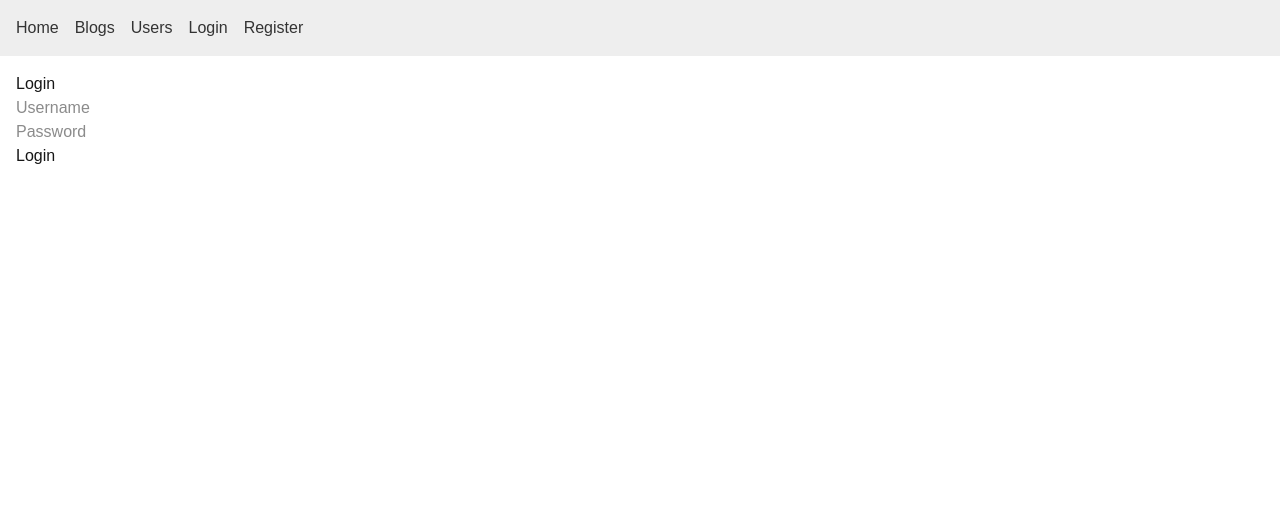
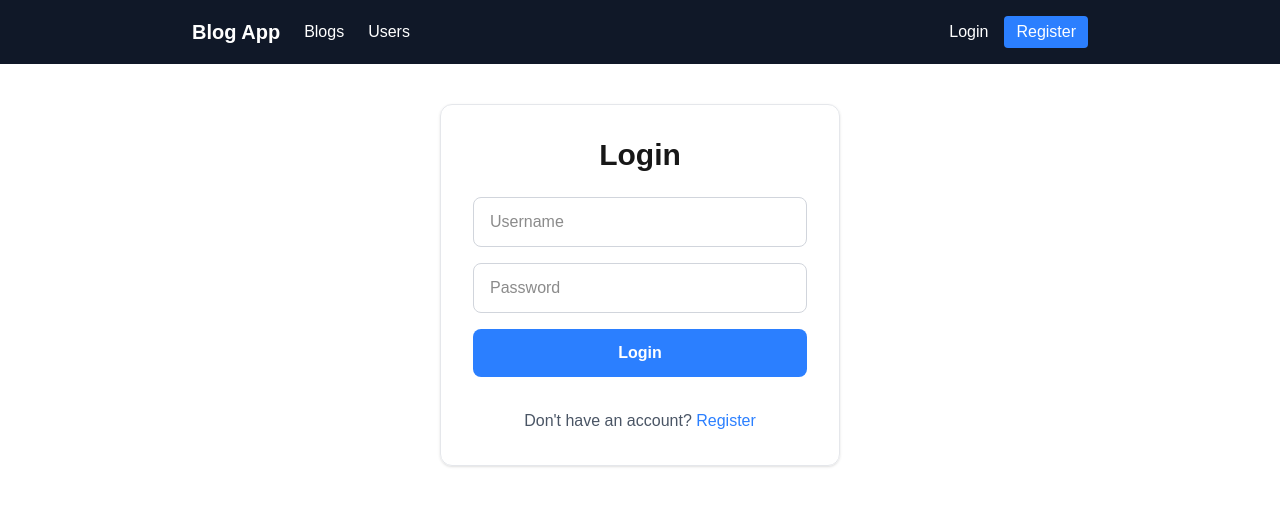
Before and after one commit to nicolasdev97/fullstack-open-6, a Next.js app in the folder part14/blogapp-nextjs/: page /login in a window 1280 px wide. Shown: the top 506 px of the page. Built offline with nearby package versions, Linux system fonts and the light colour scheme; no server answers.

Commit message:
Exercise 14.17.

```diff
--- a/part14/blogapp-nextjs/app/blogs/[id]/page.tsx
+++ b/part14/blogapp-nextjs/app/blogs/[id]/page.tsx
@@ -31,9 +31,10 @@ export default async function BlogPage({ params }: BlogPageProps) {
   }
 
   return (
-    <div>
-      <h1>{blog.title}</h1>
+    <div className="max-w-3xl mx-auto p-6">
+      <h1 className="text-4xl font-bold mb-6">{blog.title}</h1>
 
+      <div className="space-y-4 text-lg">
         <p>
           <strong>Author:</strong> {blog.author}
         </p>
@@ -45,11 +46,17 @@ export default async function BlogPage({ params }: BlogPageProps) {
         <p>
           <strong>Likes:</strong> {blog.likes}
         </p>
+      </div>
 
-      <form action={likeBlog}>
+      <form action={likeBlog} className="mt-6">
         <input type="hidden" name="id" value={blog.id} />
 
-        <button type="submit">Like</button>
+        <button
+          type="submit"
+          className="bg-pink-500 text-white px-4 py-2 rounded hover:bg-pink-600"
+        >
+          Like
+        </button>
       </form>
     </div>
   );
--- a/part14/blogapp-nextjs/app/blogs/new/page.tsx
+++ b/part14/blogapp-nextjs/app/blogs/new/page.tsx
@@ -28,15 +28,16 @@ export default function NewBlogPage() {
   }, [state.errors, showNotification]);
 
   return (
-    <div>
-      <h1>New Blog</h1>
+    <div className="max-w-2xl mx-auto p-6">
+      <h1 className="text-3xl font-bold mb-6">New Blog</h1>
 
-      <form action={formAction}>
+      <form action={formAction} className="space-y-4">
         <div>
           <input
             name="title"
             placeholder="Title"
             defaultValue={state.fields.title}
+            className="w-full border border-gray-300 rounded px-4 py-2"
           />
         </div>
 
@@ -45,14 +46,25 @@ export default function NewBlogPage() {
             name="author"
             placeholder="Author"
             defaultValue={state.fields.author}
+            className="w-full border border-gray-300 rounded px-4 py-2"
           />
         </div>
 
         <div>
-          <input name="url" placeholder="URL" defaultValue={state.fields.url} />
+          <input
+            name="url"
+            placeholder="URL"
+            defaultValue={state.fields.url}
+            className="w-full border border-gray-300 rounded px-4 py-2"
+          />
         </div>
 
-        <button type="submit">Create Blog</button>
+        <button
+          type="submit"
+          className="bg-blue-500 text-white px-4 py-2 rounded hover:bg-blue-600"
+        >
+          Create Blog
+        </button>
       </form>
     </div>
   );
--- a/part14/blogapp-nextjs/app/blogs/page.tsx
+++ b/part14/blogapp-nextjs/app/blogs/page.tsx
@@ -19,55 +19,53 @@ export default async function BlogsPage({ searchParams }: BlogsPageProps) {
   const sortedBlogs = [...filteredBlogs].sort((a, b) => b.likes - a.likes);
 
   return (
-    <div>
+    <div className="max-w-4xl mx-auto p-6">
       <BlogsSuccessNotification success={success} />
 
-      <div
-        style={{
-          display: "flex",
-          justifyContent: "space-between",
-          alignItems: "center",
-        }}
-      >
+      <div className="flex justify-between items-center mb-6">
         <h1>Blogs</h1>
 
-        <Link href="/blogs/new">Create New Blog</Link>
+        <Link
+          href="/blogs/new"
+          className="bg-blue-500 text-white px-4 py-2 rounded hover:bg-blue-600"
+        >
+          Create New Blog
+        </Link>
       </div>
 
-      <form
-        style={{
-          marginTop: "1rem",
-          marginBottom: "1rem",
-        }}
-      >
+      <form className="flex gap-2 mb-6">
         <input
           type="text"
           name="filter"
           placeholder="Search blogs..."
           defaultValue={filter}
+          className="border border-gray-300 rounded px-3 py-2 flex-1"
         />
 
-        <button type="submit">Search</button>
+        <button
+          type="submit"
+          className="bg-gray-800 text-white px-4 py-2 rounded hover:bg-gray-900"
+        >
+          Search
+        </button>
       </form>
 
       {sortedBlogs.map((blog) => (
         <div
           key={blog.id}
-          style={{
-            border: "1px solid gray",
-            padding: "1rem",
-            marginBottom: "1rem",
-          }}
+          className="border border-gray-200 rounded-lg p-5 mb-4 shadow-sm hover:shadow-md transition"
         >
-          <h2>
-            <Link href={`/blogs/${blog.id}`}>{blog.title}</Link>
+          <h2 className="text-2xl font-semibold mb-2">
+            <Link href={`/blogs/${blog.id}`} className="hover:text-blue-600">
+              {blog.title}
+            </Link>
           </h2>
 
-          <p>
+          <p className="text-gray-700">
             <strong>Author:</strong> {blog.author}
           </p>
 
-          <p>
+          <p className="text-gray-700">
             <strong>Likes:</strong> {blog.likes}
           </p>
         </div>
--- a/part14/blogapp-nextjs/app/layout.tsx
+++ b/part14/blogapp-nextjs/app/layout.tsx
@@ -21,33 +21,48 @@ export default async function RootLayout({
     <html lang="en">
       <body>
         <NotificationProvider>
-          <nav
-            style={{
-              display: "flex",
-              gap: "1rem",
-              padding: "1rem",
-              background: "#eee",
-              color: "#333",
-            }}
-          >
-            <Link href="/">Home</Link>
-            <Link href="/blogs">Blogs</Link>
-            <Link href="/users">Users</Link>
-            {session?.user ? (
-              <div
-                style={{ display: "flex", gap: "1rem", alignItems: "center" }}
-              >
-                <div>Logged in as {session.user.name}</div>
-                <div>
-                  <LogoutButton />
-                </div>
+          <nav className="bg-gray-900 text-white px-6 py-4">
+            <div className="max-w-4xl mx-auto flex justify-between items-center">
+              <div className="flex gap-6 items-center">
+                <Link
+                  href="/"
+                  className="font-bold text-xl hover:text-gray-300"
+                >
+                  Blog App
+                </Link>
+
+                <Link href="/blogs" className="hover:text-gray-300">
+                  Blogs
+                </Link>
+
+                <Link href="/users" className="hover:text-gray-300">
+                  Users
+                </Link>
               </div>
-            ) : (
-              <div style={{ display: "flex", gap: "1rem" }}>
-                <Link href="/login">Login</Link>
-                <Link href="/register">Register</Link>
+
+              <div className="flex gap-4 items-center">
+                {session?.user ? (
+                  <>
+                    <span>{session.user.username}</span>
+
+                    <LogoutButton />
+                  </>
+                ) : (
+                  <>
+                    <Link href="/login" className="hover:text-gray-300">
+                      Login
+                    </Link>
+
+                    <Link
+                      href="/register"
+                      className="bg-blue-500 px-3 py-1 rounded hover:bg-blue-600"
+                    >
+                      Register
+                    </Link>
+                  </>
+                )}
               </div>
-            )}
+            </div>
           </nav>
 
           <Notification />
--- a/part14/blogapp-nextjs/app/login/page.tsx
+++ b/part14/blogapp-nextjs/app/login/page.tsx
@@ -1,9 +1,11 @@
 import { signIn } from "@/auth";
+import Link from "next/dist/client/link";
 
 export default function LoginPage() {
   return (
-    <div>
-      <h1>Login</h1>
+    <div className="max-w-md mx-auto p-6">
+      <div className="border border-gray-200 rounded-xl shadow-sm p-8">
+        <h1 className="text-3xl font-bold mb-6 text-center">Login</h1>
 
         <form
           action={async (formData) => {
@@ -11,17 +13,40 @@ export default function LoginPage() {
 
             await signIn("credentials", formData);
           }}
+          className="space-y-4"
         >
           <div>
-          <input name="username" placeholder="Username" />
+            <input
+              name="username"
+              placeholder="Username"
+              className="w-full border border-gray-300 rounded-lg px-4 py-3 focus:outline-none focus:ring-2 focus:ring-blue-500"
+            />
           </div>
 
           <div>
-          <input type="password" name="password" placeholder="Password" />
+            <input
+              type="password"
+              name="password"
+              placeholder="Password"
+              className="w-full border border-gray-300 rounded-lg px-4 py-3 focus:outline-none focus:ring-2 focus:ring-blue-500"
+            />
           </div>
 
-        <button type="submit">Login</button>
+          <button
+            type="submit"
+            className="w-full bg-blue-500 text-white py-3 rounded-lg hover:bg-blue-600 transition font-semibold"
+          >
+            Login
+          </button>
+
+          <p className="text-center text-gray-600 mt-4">
+            Don&apos;t have an account?{" "}
+            <Link href="/register" className="text-blue-500 hover:underline">
+              Register
+            </Link>
+          </p>
         </form>
+      </div>
     </div>
   );
 }
--- a/part14/blogapp-nextjs/app/register/page.tsx
+++ b/part14/blogapp-nextjs/app/register/page.tsx
@@ -3,6 +3,7 @@
 import { useActionState } from "react";
 
 import { registerUser, FormState } from "./actions";
+import Link from "next/dist/client/link";
 
 export default function RegisterPage() {
   const initialState: FormState = {
@@ -19,8 +20,9 @@ export default function RegisterPage() {
   const [state, formAction] = useActionState(registerUser, initialState);
 
   return (
-    <div>
-      <h1>Register</h1>
+    <div className="max-w-md mx-auto p-6">
+      <div className="border border-gray-200 rounded-xl shadow-sm p-8">
+        <h1 className="text-3xl font-bold mb-6 text-center">Register</h1>
 
         {state.errors.length > 0 && (
           <ul>
@@ -30,12 +32,13 @@ export default function RegisterPage() {
           </ul>
         )}
 
-      <form action={formAction}>
+        <form action={formAction} className="space-y-4">
           <div>
             <input
               name="username"
               placeholder="Username"
               defaultValue={state.fields.username}
+              className="w-full border border-gray-300 rounded-lg px-4 py-3 focus:outline-none focus:ring-2 focus:ring-blue-500"
             />
           </div>
 
@@ -44,6 +47,7 @@ export default function RegisterPage() {
               name="name"
               placeholder="Name"
               defaultValue={state.fields.name}
+              className="w-full border border-gray-300 rounded-lg px-4 py-3 focus:outline-none focus:ring-2 focus:ring-blue-500"
             />
           </div>
 
@@ -53,6 +57,7 @@ export default function RegisterPage() {
               name="password"
               placeholder="Password"
               defaultValue={state.fields.password}
+              className="w-full border border-gray-300 rounded-lg px-4 py-3 focus:outline-none focus:ring-2 focus:ring-blue-500"
             />
           </div>
 
@@ -62,11 +67,25 @@ export default function RegisterPage() {
               name="passwordConfirm"
               placeholder="Confirm password"
               defaultValue={state.fields.passwordConfirm}
+              className="w-full border border-gray-300 rounded-lg px-4 py-3 focus:outline-none focus:ring-2 focus:ring-blue-500"
             />
           </div>
 
-        <button type="submit">Register</button>
+          <button
+            type="submit"
+            className="w-full bg-green-500 text-white py-3 rounded-lg hover:bg-green-600 transition font-semibold"
+          >
+            Register
+          </button>
         </form>
+
+        <p className="text-center text-gray-600 mt-4">
+          Already have an account?{" "}
+          <Link href="/login" className="text-blue-500 hover:underline">
+            Login
+          </Link>
+        </p>
+      </div>
     </div>
   );
 }
--- a/part14/blogapp-nextjs/app/users/[username]/page.tsx
+++ b/part14/blogapp-nextjs/app/users/[username]/page.tsx
@@ -1,4 +1,5 @@
 import { getUserByUsername } from "@/lib/users";
+import Link from "next/dist/client/link";
 
 type UserPageProps = {
   params: Promise<{
@@ -16,18 +17,32 @@ export default async function UserPage({ params }: UserPageProps) {
   }
 
   return (
-    <div>
-      <h1>{user.name}</h1>
+    <div className="max-w-4xl mx-auto p-6">
+      <h1 className="text-4xl font-bold mb-2">{user.name}</h1>
 
-      <p>Username: {user.username}</p>
+      <p className="text-gray-500 text-lg mb-8">Username: {user.username}</p>
 
-      <h2>Blogs added</h2>
+      <h2 className="text-2xl font-semibold mb-4">Blogs added</h2>
 
-      <ul>
+      <div className="space-y-4">
         {user.blogs.map((blog) => (
-          <li key={blog.id}>{blog.title}</li>
+          <div
+            key={blog.id}
+            className="border border-gray-200 rounded-lg p-5 shadow-sm hover:shadow-md transition"
+          >
+            <Link
+              href={`/blogs/${blog.id}`}
+              className="text-2xl font-semibold hover:text-blue-600"
+            >
+              {blog.title}
+            </Link>
+
+            <p className="text-gray-700 mt-2">{blog.author}</p>
+
+            <p className="text-gray-500 mt-1">Likes: {blog.likes}</p>
+          </div>
         ))}
-      </ul>
+      </div>
     </div>
   );
 }
--- a/part14/blogapp-nextjs/app/users/page.tsx
+++ b/part14/blogapp-nextjs/app/users/page.tsx
@@ -5,23 +5,24 @@ export default async function UsersPage() {
   const users = await getUsers();
 
   return (
-    <div>
-      <h1>Users</h1>
+    <div className="max-w-4xl mx-auto p-6">
+      <h1 className="text-4xl font-bold mb-8">Users</h1>
 
       {users.map((user) => (
         <div
           key={user.id}
-          style={{
-            border: "1px solid gray",
-            padding: "1rem",
-            marginBottom: "1rem",
-          }}
+          className="border border-gray-200 rounded-lg p-5 mb-4 shadow-sm hover:shadow-md transition"
         >
-          <h2>
-            <Link href={`/users/${user.username}`}>{user.name}</Link>
+          <h2 className="text-2xl font-semibold mb-2">
+            <Link
+              href={`/users/${user.username}`}
+              className="hover:text-blue-600"
+            >
+              {user.name}
+            </Link>
           </h2>
 
-          <p>Username: {user.username}</p>
+          <p className="text-gray-600">@{user.username}</p>
         </div>
       ))}
     </div>
--- a/part14/blogapp-nextjs/components/LogoutButton.tsx
+++ b/part14/blogapp-nextjs/components/LogoutButton.tsx
@@ -9,7 +9,12 @@ export default function LogoutButton() {
         await signOut();
       }}
     >
-      <button type="submit">Logout</button>
+      <button
+        type="submit"
+        className="bg-red-500 px-3 py-1 rounded hover:bg-red-600 cursor-pointer"
+      >
+        Logout
+      </button>
     </form>
   );
 }
--- a/part14/blogapp-nextjs/components/Notification.tsx
+++ b/part14/blogapp-nextjs/components/Notification.tsx
@@ -11,7 +11,7 @@ export default function Notification() {
 
   return (
     <div
-      className={`p-4 rounded mb-4 text-white ${
+      className={`fixed top-6 left-1/2 -translate-x-1/2 px-6 py-4 rounded-lg shadow-lg text-white z-50 transition-all duration-300 ${
         type === "success" ? "bg-green-500" : "bg-red-500"
       }`}
     >
```
Lines whose indentation alone changed are shown as unchanged.
